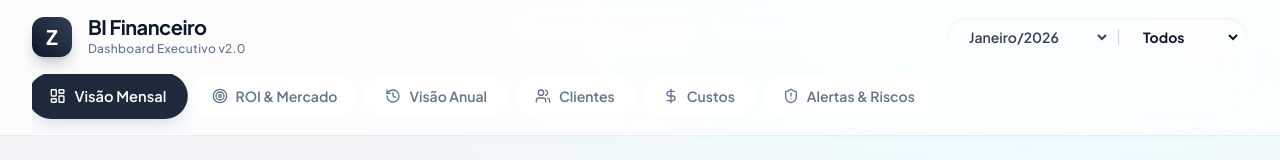
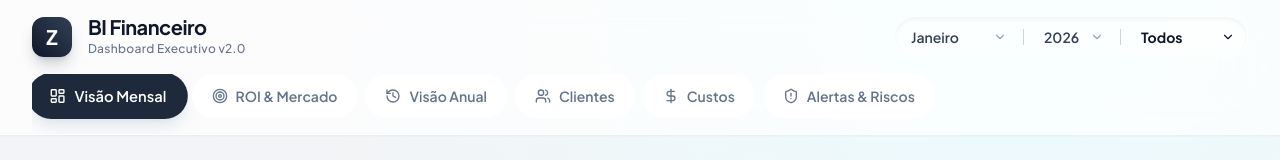
Before and after one commit to nihcolasprime-gif/BI-Financeiro---ZLINE, a React (Vite) app: page / in a window 1280 px wide. Shown: the top 160 px of the page. Built offline with nearby package versions, Linux system fonts and the light colour scheme.

Commit message:
Add files via upload

```diff
--- a/App.tsx
+++ b/App.tsx
@@ -5,7 +5,7 @@ import {
   Briefcase, BarChart2, Target, ShieldAlert, Users, Battery,
   Calculator, Scale, History, UserCheck, TrendingDown, ArrowRight,
   Landmark, Zap, Trophy, Percent, X, MoreHorizontal, ExternalLink,
-  ChevronLeft, AlertCircle
+  ChevronLeft, AlertCircle, ChevronDown
 } from 'lucide-react';
 import { ALL_CLIENTS, ALL_COSTS, MONTHS, STATUSES } from './constants';
 import KPICard from './components/KPICard';
@@ -22,7 +22,7 @@ type TabType = 'executive' | 'roi' | 'annual' | 'clients' | 'costs' | 'alerts';
 // --- HELPERS FOR BUSINESS LOGIC ---
 const isNonOperationalCost = (costName: string) => {
   const lower = costName.toLowerCase();
-  return lower.includes('estorno') || lower.includes('contador') || lower.includes('imposto'); // Added imposto generically if needed later
+  return lower.includes('estorno') || lower.includes('contador') || lower.includes('imposto');
 };
 
 const isLaborCost = (costName: string) => {
@@ -30,7 +30,12 @@ const isLaborCost = (costName: string) => {
   return lower.includes('pro-labore') || lower.includes('editor') || lower.includes('fotografo') || lower.includes('social media');
 };
 
-// --- SUB-COMPONENTS (Defined outside App to avoid re-renders) ---
+const STANDARD_MONTHS = [
+  'Janeiro', 'Fevereiro', 'Março', 'Abril', 'Maio', 'Junho',
+  'Julho', 'Agosto', 'Setembro', 'Outubro', 'Novembro', 'Dezembro'
+];
+
+// --- SUB-COMPONENTS ---
 
 const TabButton = ({ id, label, icon: Icon, activeTab, onClick }: { id: TabType, label: string, icon: any, activeTab: TabType, onClick: (id: TabType) => void }) => (
   <button
@@ -155,7 +160,7 @@ const ClientDetailModal = ({ client, onClose }: { client: any | null, onClose: (
 const App: React.FC = () => {
   // --- State ---
   const [activeTab, setActiveTab] = useState<TabType>('executive');
-  const [selectedMonth, setSelectedMonth] = useState<string>(MONTHS[1]);
+  const [selectedMonth, setSelectedMonth] = useState<string>(MONTHS[1]); // Default to "Janeiro/2026"
   const [selectedStatus, setSelectedStatus] = useState<string>('Todos');
   const [selectedClient, setSelectedClient] = useState<string>('Todos');
 
@@ -164,6 +169,11 @@ const App: React.FC = () => {
 
   // Cost Detail State
   const [selectedCostItem, setSelectedCostItem] = useState<CostData | null>(null);
+
+  // --- DERIVED STATE FOR FILTERS ---
+  const [currentMonthName, currentYear] = selectedMonth.split('/');
+  const availableYears = useMemo(() => Array.from(new Set(MONTHS.map(m => m.split('/')[1]))).sort(), []);
+  const uniqueClients = ['Todos', ...Array.from(new Set(ALL_CLIENTS.map(c => c.Cliente)))];
 
   // --- 1. PROCESSED DATA FOR SELECTED MONTH ---
   const monthlyMetrics = useMemo(() => {
@@ -326,8 +336,6 @@ const App: React.FC = () => {
     return alerts;
   }, [annualData, viewData, selectedMonth]);
 
-  const uniqueClients = ['Todos', ...Array.from(new Set(ALL_CLIENTS.map(c => c.Cliente)))];
-
   return (
     <div className="min-h-screen text-slate-800 selection:bg-indigo-100">
       <ClientDetailModal
@@ -350,22 +358,46 @@ const App: React.FC = () => {
             </div>
 
             {activeTab !== 'annual' && activeTab !== 'alerts' && (
-              <div className="flex items-center gap-2 bg-white/50 p-1.5 rounded-full border border-white/60 shadow-inner">
+              <div className="flex items-center gap-2 bg-white/50 p-1 rounded-full border border-white/60 shadow-inner">
+                {/* Month Selector */}
+                <div className="relative group">
                   <select
-                  value={selectedMonth}
-                  onChange={(e) => setSelectedMonth(e.target.value)}
-                  className="bg-transparent text-sm font-semibold text-slate-700 border-none focus:ring-0 cursor-pointer outline-none px-3 py-1 rounded-full hover:bg-white/80 transition-colors"
+                    value={currentMonthName}
+                    onChange={(e) => setSelectedMonth(`${e.target.value}/${currentYear}`)}
+                    className="appearance-none bg-transparent text-sm font-semibold text-slate-700 border-none focus:ring-0 cursor-pointer outline-none pl-3 pr-8 py-1.5 rounded-full hover:bg-white/80 transition-colors"
                   >
-                  {MONTHS.map(m => <option key={m} value={m}>{m}</option>)}
+                    {STANDARD_MONTHS.map(m => <option key={m} value={m}>{m}</option>)}
                   </select>
+                  <ChevronDown size={14} className="absolute right-2 top-1/2 -translate-y-1/2 text-slate-400 pointer-events-none" />
+                </div>
+
                 <div className="h-4 w-px bg-slate-300"></div>
+
+                {/* Year Selector */}
+                <div className="relative group">
+                  <select
+                    value={currentYear}
+                    onChange={(e) => setSelectedMonth(`${currentMonthName}/${e.target.value}`)}
+                    className="appearance-none bg-transparent text-sm font-semibold text-slate-700 border-none focus:ring-0 cursor-pointer outline-none pl-3 pr-8 py-1.5 rounded-full hover:bg-white/80 transition-colors"
+                  >
+                    {availableYears.map(y => <option key={y} value={y}>{y}</option>)}
+                  </select>
+                  <ChevronDown size={14} className="absolute right-2 top-1/2 -translate-y-1/2 text-slate-400 pointer-events-none" />
+                </div>
+
+                <div className="h-4 w-px bg-slate-300"></div>
+
+                {/* Client Selector */}
+                <div className="relative group">
                   <select
                     value={selectedClient}
                     onChange={(e) => setSelectedClient(e.target.value)}
-                  className="bg-transparent text-sm font-bold text-slate-900 border-none focus:ring-0 cursor-pointer outline-none px-3 py-1 rounded-full hover:bg-white/80 transition-colors"
+                    className="appearance-none bg-transparent text-sm font-bold text-slate-900 border-none focus:ring-0 cursor-pointer outline-none pl-3 pr-8 py-1.5 rounded-full hover:bg-white/80 transition-colors"
                   >
                     {uniqueClients.map(c => <option key={c} value={c}>{c}</option>)}
                   </select>
+                  <ChevronDown size={14} className="absolute right-2 top-1/2 -translate-y-1/2 text-slate-900 pointer-events-none" />
+                </div>
               </div>
             )}
           </div>
@@ -440,7 +472,14 @@ const App: React.FC = () => {
                       </tr>
                     </thead>
                     <tbody className="divide-y divide-slate-100">
-                      {[...viewData.clients].sort((a,b) => a.priceGap - b.priceGap).map(c => {
+                      {viewData.clients.length === 0 ? (
+                        <tr>
+                          <td colSpan={6} className="px-6 py-12 text-center text-slate-400">
+                             Nenhum dado encontrado para {selectedMonth}.
+                          </td>
+                        </tr>
+                      ) : (
+                        [...viewData.clients].sort((a,b) => a.priceGap - b.priceGap).map(c => {
                            const isUnderPriced = c.priceGap < 0;
                            const gapPercent = c.idealRevenueBasedOnContract > 0 ? Math.abs(c.priceGap / c.idealRevenueBasedOnContract) : 0;
                            let statusBadge = <span className="px-3 py-1 rounded-full text-xs font-bold bg-emerald-100 text-emerald-700">Saudável</span>;
@@ -473,7 +512,8 @@ const App: React.FC = () => {
                               </td>
                             </tr>
                            );
-                      })}
+                        })
+                      )}
                     </tbody>
                   </table>
                 </div>
```
Also changed, not shown: 1 other file (tests, documents, lock files or other folders). Lines whose indentation alone changed are shown as unchanged.
